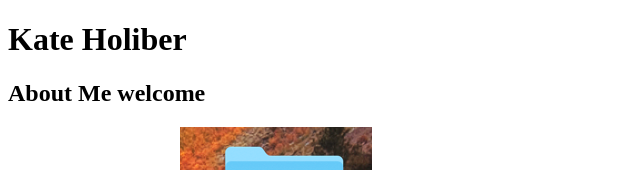
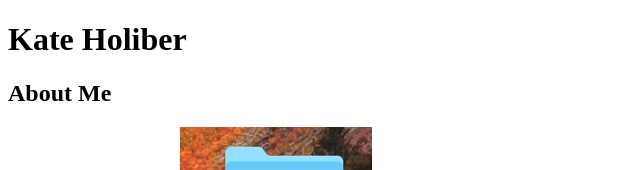
Before and after one commit to arjunmsequeira/arjunmsequeira.github.io, a plain HTML site: page index.html in a window 1280 px wide. Shown: the top 170 px of the page, without its empty margins (0-640 px from the left). Drawn offline with Linux system fonts and the light colour scheme.

Commit message:
Update index.html

```diff
--- a/index.html
+++ b/index.html
@@ -7,7 +7,7 @@
 
 <body>
     <h1>Kate Holiber</h1>
-    <h2>About Me welcome</h2>
+    <h2>About Me</h2>
     Click <a href="http://www.cgm.northwestern.edu/cores/ttml/transgenic-projects/transgenic-construct-design.html">here</a> for my resume.
     <img src="arjunmsequeira.github.io/image.png">
 </body>
```
